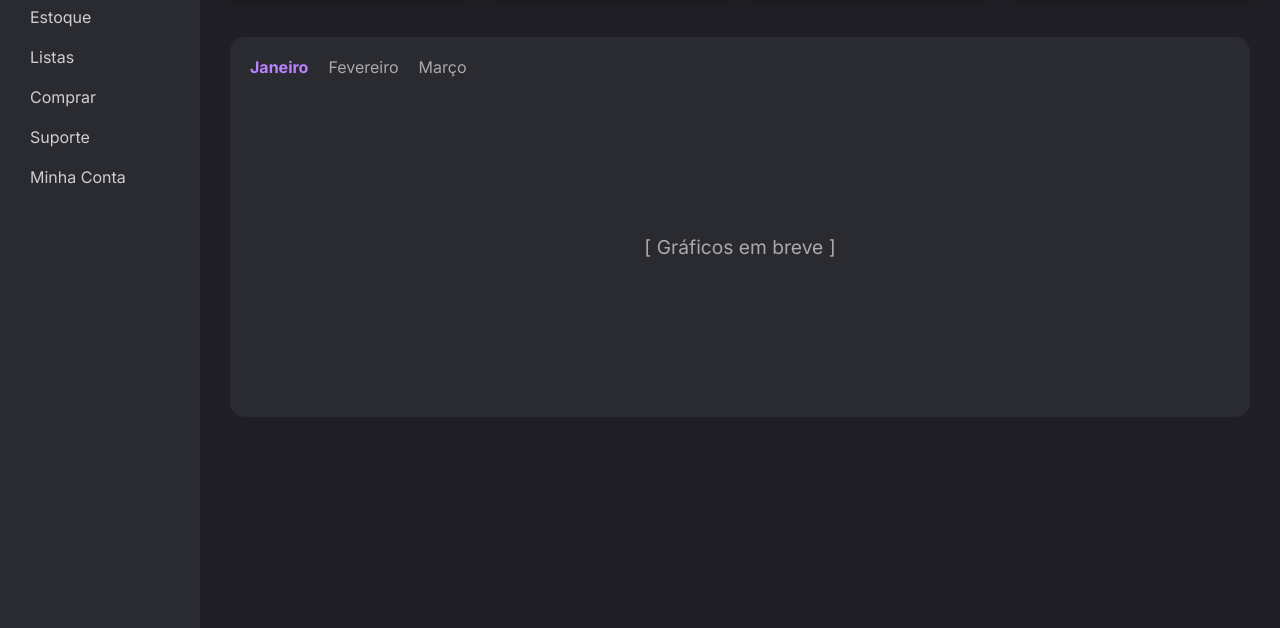
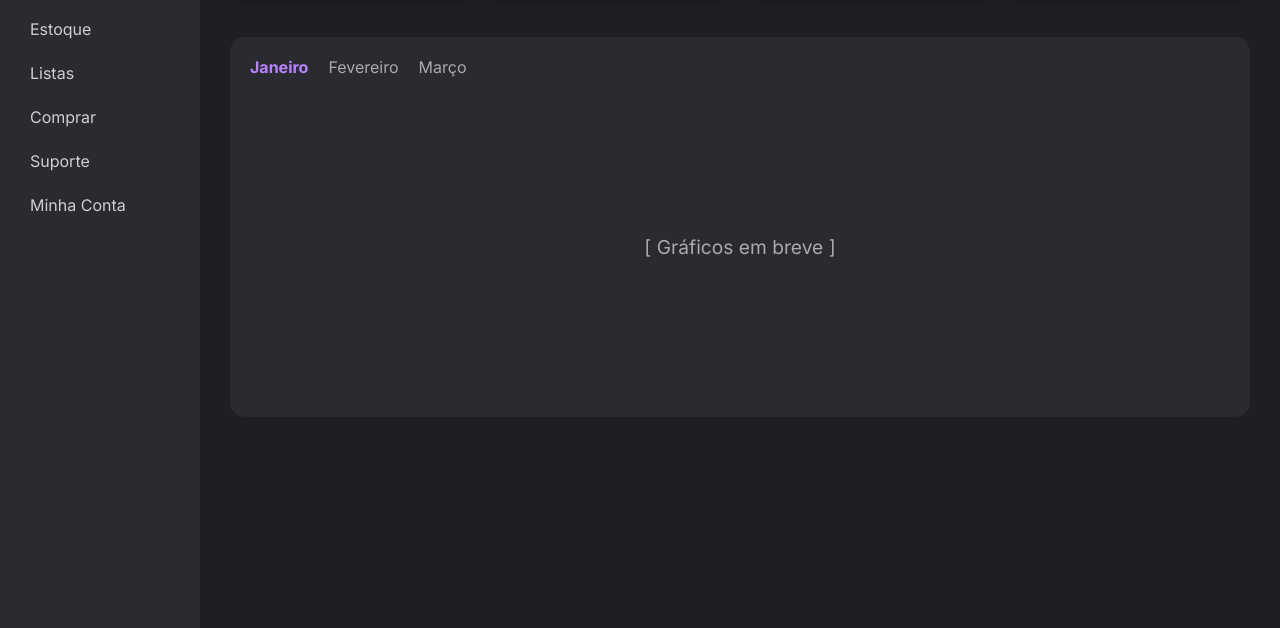
Before and after one commit to devmathsena/despenza, a website built with webpack: page src/index.html in a window 1280 px wide. Shown: the part 172-800 px from the top of the page. Built offline with nearby package versions, Linux system fonts and the light colour scheme.

Commit message:
Update styles.css
Update aside nav a

```diff
--- a/src/styles/styles.css
+++ b/src/styles/styles.css
@@ -32,6 +32,7 @@ aside nav a {
     text-decoration: none;
     color: #cfcfcf;
     padding: 10px;
+    margin: .25rem 0;
     border-radius: 8px;
     display: flex;
     align-items: center;
```
